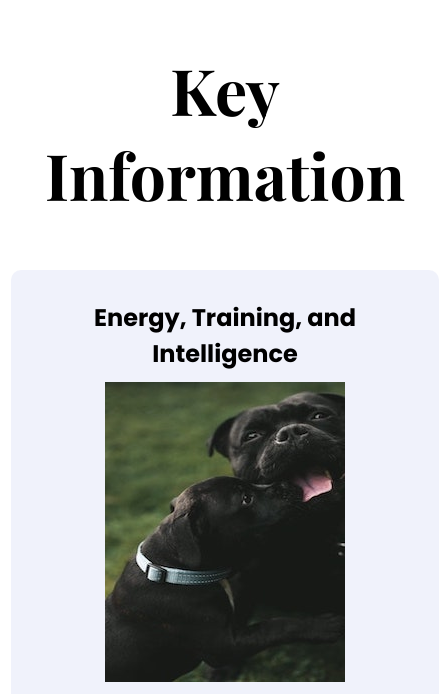
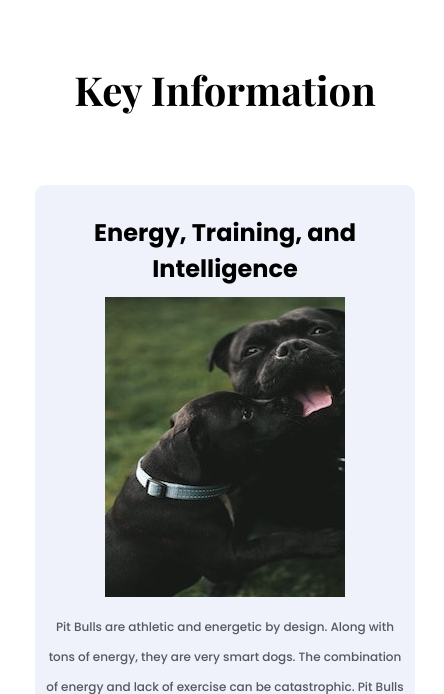
Before and after one commit to SSully284/pit-bull-pitstop-project, a plain HTML site: page information.html in a window 390 px wide. Shown: the part 103-797 px from the top of the page, 444 px wide, since content can reach past the window. Drawn offline with nearby package versions, Linux system fonts and the light colour scheme.

Commit message:
removed horizontal scroll of info page on small devices
Need to fix the spacing issue in the footer and row next.

```diff
--- a/information.html
+++ b/information.html
@@ -71,7 +71,7 @@
   </div>
 
   <!--Overall Page Content Container-->
-  <div class="content-container container">
+  <div class="content-container container info-container">
 
     <div class="row">
 
--- a/styles/pit-bull-pitstop.css
+++ b/styles/pit-bull-pitstop.css
@@ -263,4 +263,25 @@ footer .help-links a:hover {
   .info-column p {
     font-size: 12px;
   }
+
+  @media (max-width: 450px) {
+    .info-container {
+      max-width: 100% !important;
+    }
+
+    .info-container h1 {
+      font-size: 40px;
+      text-align: center;
+    }
+
+    .info-container .row {
+      max-width: 100%;
+      margin-right: 0;
+      margin-left: 0;
+      padding-right: 0;
+      padding-left: 0;
+      border: none;
+      border-radius: 1px;
+    }
+  }
 }
```
